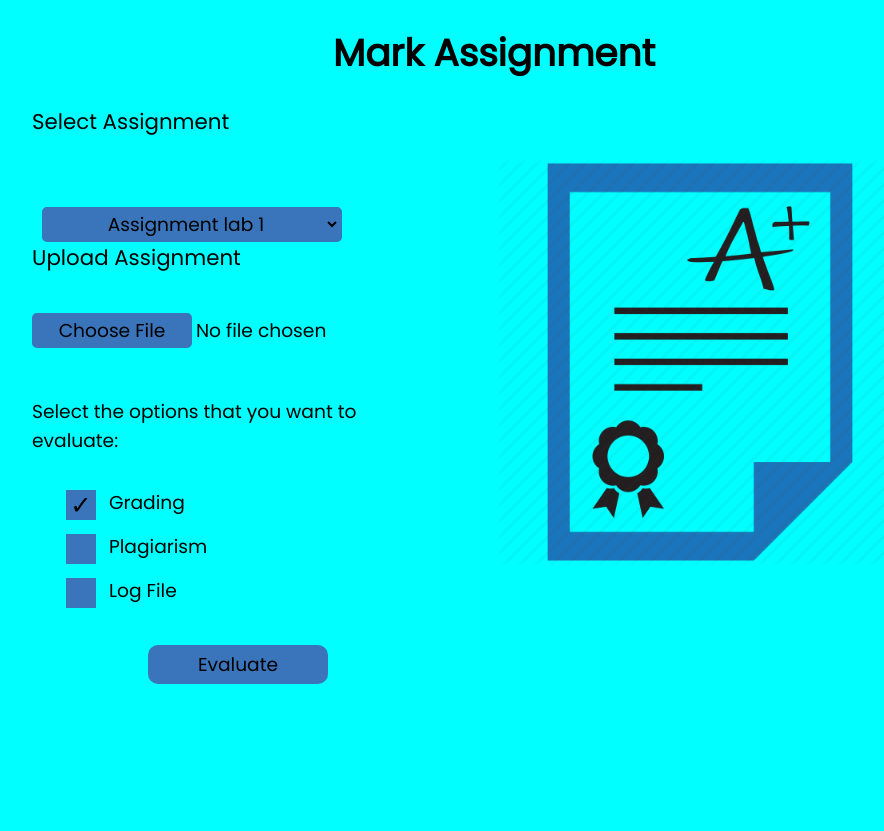
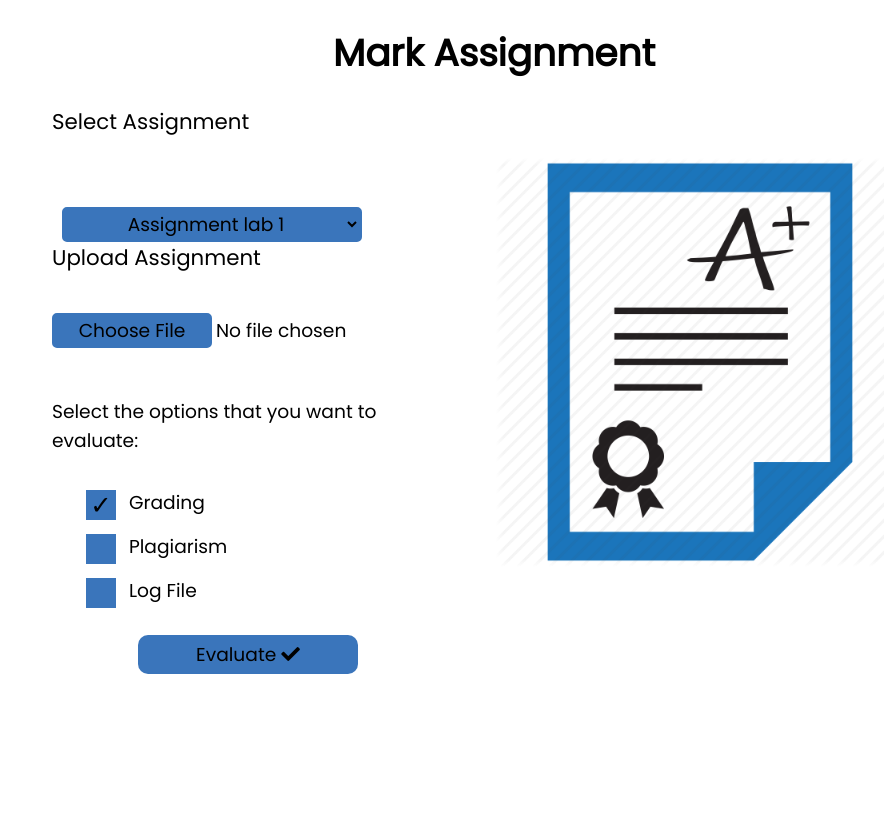
Before and after one commit to SE-19/autograding-of-cs-courses, a Flask app: page / in a window 1280 px wide. Shown: the whole page, without its empty margins (146-1030 px from the left). Before the commit the page ends 684 px from the top, so only its background shows below. Run offline with Flask 2, Linux system fonts and the light colour scheme; some libraries are stand-ins or nearby versions.

Commit message:
marks-assignment style edited

```diff
--- a/static/css/mark_assignment.css
+++ b/static/css/mark_assignment.css
@@ -2,8 +2,8 @@
 
 @import url('https://fonts.googleapis.com/css?family=Poppins');
 body {
-    background-color:aqua;
-    linear-gradient: 12px 10px;
+    background-color:rgb(255, 255, 255);
+    user-select: none;
 }
 #heading {
     text-align: center;
@@ -11,8 +11,8 @@ body {
     font-size: 28pt;
 }
 .container {
-    margin-left: 170px;
-    width: 515px;
+    margin-left: 190px;
+    width: 600px;
 }
 #select_assignment_lbl, #upload_assignment_lbl {
     font-size: 16pt;
@@ -120,9 +120,11 @@ body {
     text-align: center;
     line-height: 30px;
 }
-.btns {
-    margin-top: 40px;
-    width: 180px;
+
+#evaluate, #download {
+    margin-top: 30px;
+    margin-bottom: 40px;
+    width: 220px;
     padding: 5px 24px;
     font-size: 14pt;
     font-family: 'Poppins';
@@ -130,11 +132,17 @@ body {
     border: 0;
     border-radius: 10px;
 }
-.btns:hover{
+
+
+#evaluate:hover, #download:hover{
     cursor: pointer;
     transform: scale(1.1);
     box-shadow: 0px 0px 25px #194e8f;
 }
-.btns:active{
+#evaluate:active, #download:active{
     background-color:#194e8f;
 }
+.d-btn {
+    text-align: center;
+    visibility:hidden
+}
--- a/templates/mark_assignment.html
+++ b/templates/mark_assignment.html
@@ -6,6 +6,7 @@
     <meta name="viewport" content="width=device-width, initial-scale=1.0">
     <title>Mark Assignment</title>
     <link rel="stylesheet" href="{{url_for('static',filename='css/mark_assignment.css')}}">
+    <link rel="stylesheet" href="https://pro.fontawesome.com/releases/v5.10.0/css/all.css">
 </head>
 <!-- body of the page -->
 <body>
@@ -50,7 +51,7 @@
 
         <!-- evaluate button -->
         <div style="text-align: center;">
-            <input type="submit" class="btns" id="evaluate" value="Evaluate">
+            <button type="button" id="evaluate">Evaluate <i class="fa fa-check"></i></button>
         </div>
     </div>
 
@@ -60,9 +61,8 @@
 
 
     <!-- download button -->
-    <div style="clear: both;"></div>
-    <div style="text-align: center; visibility:hidden">
-        <input type="submit" class="btns" id="download" value="Download">
+    <div class="d-btn">
+        <button type="button" id="download">Download <i class="fa fa-download"></i></button>
     </div>
     <!-- editing visibility of download button -->
     <script>
```
